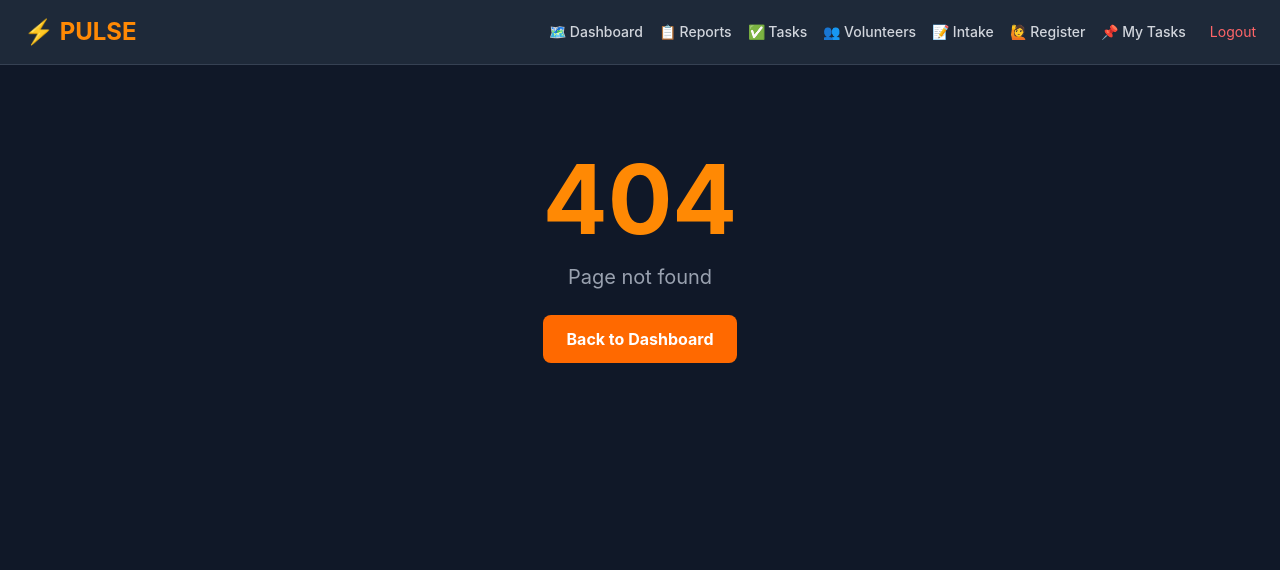
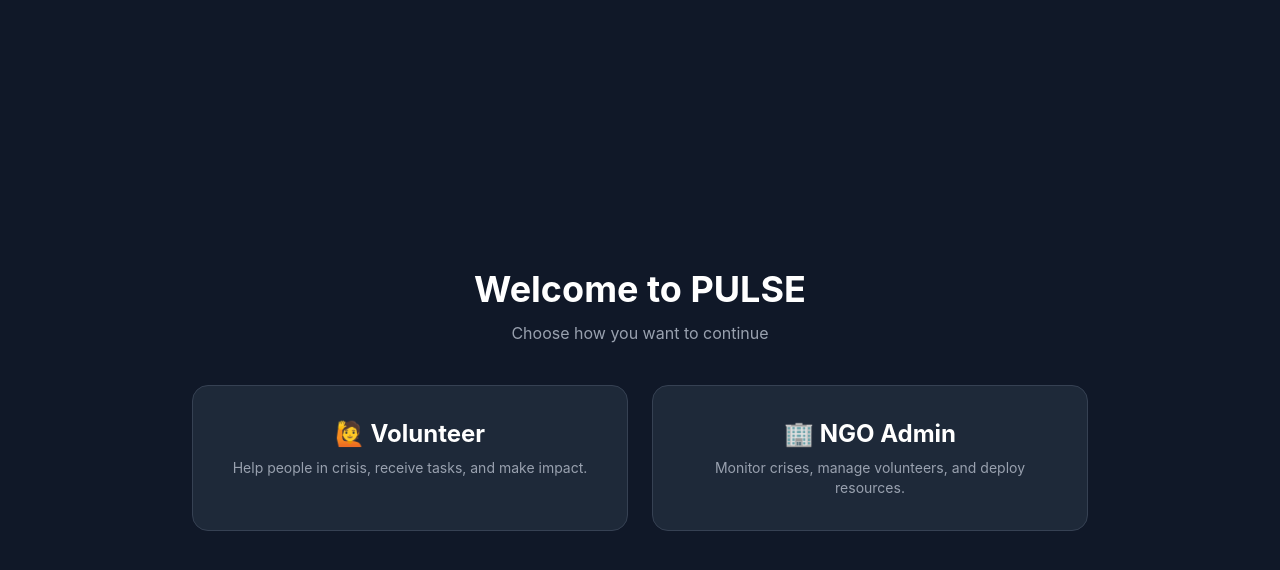
Before and after one commit to umaima06/Pulse, a React app in the folder frontend/: page /get-started in a window 1280 px wide. Before the commit this address had no page. Shown: the top 570 px of the page. Built offline with nearby package versions, Linux system fonts and the light colour scheme; the HTML template or start-up script is replaced by a standard one.

Commit message:
feat: implement role-based routing, logout fix, and volunteer/NGO flows

```diff
--- a/frontend/src/App.jsx
+++ b/frontend/src/App.jsx
@@ -13,6 +13,7 @@ import NotFound from './pages/NotFound'
 import PredictiveAlerts from './pages/PredictiveAlerts'
 import Analytics from './pages/Analytics'
 import ProtectedRoute from './components/ProtectedRoute'
+import RoleSelect from './pages/RoleSelect'
 
 function App() {
   return (
@@ -30,6 +31,7 @@ function App() {
         <Route path="/predictive-alerts" element={<PredictiveAlerts />} />
         <Route path="/analytics" element={<Analytics />} />
         <Route path="*" element={<NotFound />} />
+        <Route path="/get-started" element={<RoleSelect />} />
       </Routes>
     </BrowserRouter>
   )
--- a/frontend/src/components/Navbar.jsx
+++ b/frontend/src/components/Navbar.jsx
@@ -5,20 +5,25 @@ import { signOut } from 'firebase/auth'
 function Navbar() {
   const location = useLocation()
   const navigate = useNavigate()
+  const isVolunteerPage = location.pathname.includes('volunteer') || location.pathname.includes('my-tasks')
 
-  const links = [
+  const links = isVolunteerPage
+  ? [
+      { path: '/volunteer', label: '🙋 Register' },
+      { path: '/my-tasks', label: '📌 My Tasks' },
+    ]
+  : [
       { path: '/dashboard', label: '🗺️ Dashboard' },
       { path: '/reports', label: '📋 Reports' },
       { path: '/tasks', label: '✅ Tasks' },
       { path: '/volunteers', label: '👥 Volunteers' },
       { path: '/intake', label: '📝 Intake' },
-    { path: '/volunteer', label: '🙋 Register' },
-    { path: '/my-tasks', label: '📌 My Tasks' },
     ]
 
   const handleLogout = async () => {
     await signOut(auth)
-    navigate('/login')
+    localStorage.removeItem("role")
+    navigate('/')
   }
 
   return (
--- a/frontend/src/pages/Landing.jsx
+++ b/frontend/src/pages/Landing.jsx
@@ -30,8 +30,8 @@ function Landing() {
       <div className="flex items-center justify-between px-8 py-5 border-b border-gray-800">
         <h1 className="text-2xl font-bold text-orange-400">⚡ PULSE</h1>
         <div className="flex gap-4">
-          <Link to="/login" className="text-gray-300 hover:text-white text-sm px-4 py-2 transition-colors">Login</Link>
-          <Link to="/login" className="bg-orange-500 hover:bg-orange-600 text-white text-sm px-4 py-2 rounded-lg font-medium transition-all">Get Started →</Link>
+          <Link to="/get-started" className="text-gray-300 hover:text-white text-sm px-4 py-2 transition-colors">Login</Link>
+          <Link to="/get-started" className="bg-orange-500 hover:bg-orange-600 text-white text-sm px-4 py-2 rounded-lg font-medium transition-all">Get Started →</Link>
         </div>
       </div>
 
@@ -61,8 +61,8 @@ function Landing() {
             📞 Emergency Call (IVR Simulation)
           </button>
 
-          <Link to="/login" className="bg-orange-500 hover:bg-orange-600 text-white font-bold px-8 py-4 rounded-xl text-lg transition-all transform hover:scale-105">
-            View Dashboard →
+          <Link to="/get-started" className="bg-orange-500 hover:bg-orange-600 text-white font-bold px-8 py-4 rounded-xl text-lg transition-all transform hover:scale-105">
+          Get Started →
           </Link>
 
           <a href="#how" className="border border-gray-600 hover:border-orange-400 text-gray-300 hover:text-white font-medium px-8 py-4 rounded-xl text-lg transition-all">
@@ -149,8 +149,11 @@ function Landing() {
         <div className="bg-gradient-to-r from-orange-900 to-red-900 rounded-2xl p-10 text-center border border-orange-700">
           <h3 className="text-3xl font-bold mb-4">Ready to respond faster?</h3>
           <p className="text-gray-300 mb-6">Join NGOs using PULSE to save lives with AI</p>
-          <Link to="/login" className="bg-white text-gray-900 font-bold px-8 py-3 rounded-xl hover:bg-gray-100 transition-all inline-block">
-            Get Started Free →
+          <Link to="/get-started" className="bg-white text-gray-900 font-bold px-8 py-3 rounded-xl hover:bg-gray-100 transition-all inline-block">
+          Get Started Free →
+          </Link>
+          <Link to="/get-started" className="border border-gray-600 hover:border-orange-400 text-gray-300 hover:text-white font-medium px-8 py-4 rounded-xl text-lg transition-all">
+          Join as Volunteer
           </Link>
         </div>
       </div>
--- a/frontend/src/pages/Login.jsx
+++ b/frontend/src/pages/Login.jsx
@@ -20,6 +20,7 @@ function Login() {
       } else {
         await signInWithEmailAndPassword(auth, form.email, form.password)
       }
+      localStorage.setItem("role", "ngo")
       navigate('/dashboard')
     } catch (err) {
       setError(err.message.replace('Firebase: ', '').replace(/\(auth.*\)/, ''))
@@ -32,6 +33,7 @@ function Login() {
     setError('')
     try {
       await signInWithPopup(auth, googleProvider)
+      localStorage.setItem("role", "ngo")
       navigate('/dashboard')
     } catch (err) {
       setError('Google sign in failed. Try again.')
@@ -106,7 +108,7 @@ function Login() {
 
       <p className="text-gray-500 text-sm mt-6">
         Are you a volunteer?{' '}
-        <Link to="/volunteer" className="text-orange-400 hover:underline">Register here instead</Link>
+        <Link to="/my-tasks" className="text-orange-400 hover:underline">Go to your tasks</Link>
       </p>
     </div>
   )
--- /dev/null
+++ b/frontend/src/pages/RoleSelect.jsx
@@ -0,0 +1,49 @@
+import { useNavigate } from 'react-router-dom'
+
+function RoleSelect() {
+  const navigate = useNavigate()
+
+  return (
+    <div className="min-h-screen bg-gray-900 text-white flex items-center justify-center px-6">
+      <div className="max-w-4xl w-full text-center">
+
+        <h1 className="text-4xl font-bold mb-3">Welcome to PULSE</h1>
+        <p className="text-gray-400 mb-10">Choose how you want to continue</p>
+
+        <div className="grid md:grid-cols-2 gap-6">
+
+          {/* Volunteer */}
+          <div
+            onClick={() => {
+              localStorage.setItem("role", "volunteer")
+              navigate('/my-tasks')
+            }}
+            className="bg-gray-800 hover:bg-gray-700 border border-gray-700 hover:border-orange-500 rounded-2xl p-8 cursor-pointer transition-all"
+          >
+            <h2 className="text-2xl font-bold mb-2">🙋 Volunteer</h2>
+            <p className="text-gray-400 text-sm">
+              Help people in crisis, receive tasks, and make impact.
+            </p>
+          </div>
+
+          {/* NGO */}
+          <div
+            onClick={() => {
+              localStorage.setItem("role", "ngo")
+              navigate('/login')
+            }}
+            className="bg-gray-800 hover:bg-gray-700 border border-gray-700 hover:border-orange-500 rounded-2xl p-8 cursor-pointer transition-all"
+          >
+            <h2 className="text-2xl font-bold mb-2">🏢 NGO Admin</h2>
+            <p className="text-gray-400 text-sm">
+              Monitor crises, manage volunteers, and deploy resources.
+            </p>
+          </div>
+
+        </div>
+      </div>
+    </div>
+  )
+}
+
+export default RoleSelect
```
Lines whose indentation alone changed are shown as unchanged.
